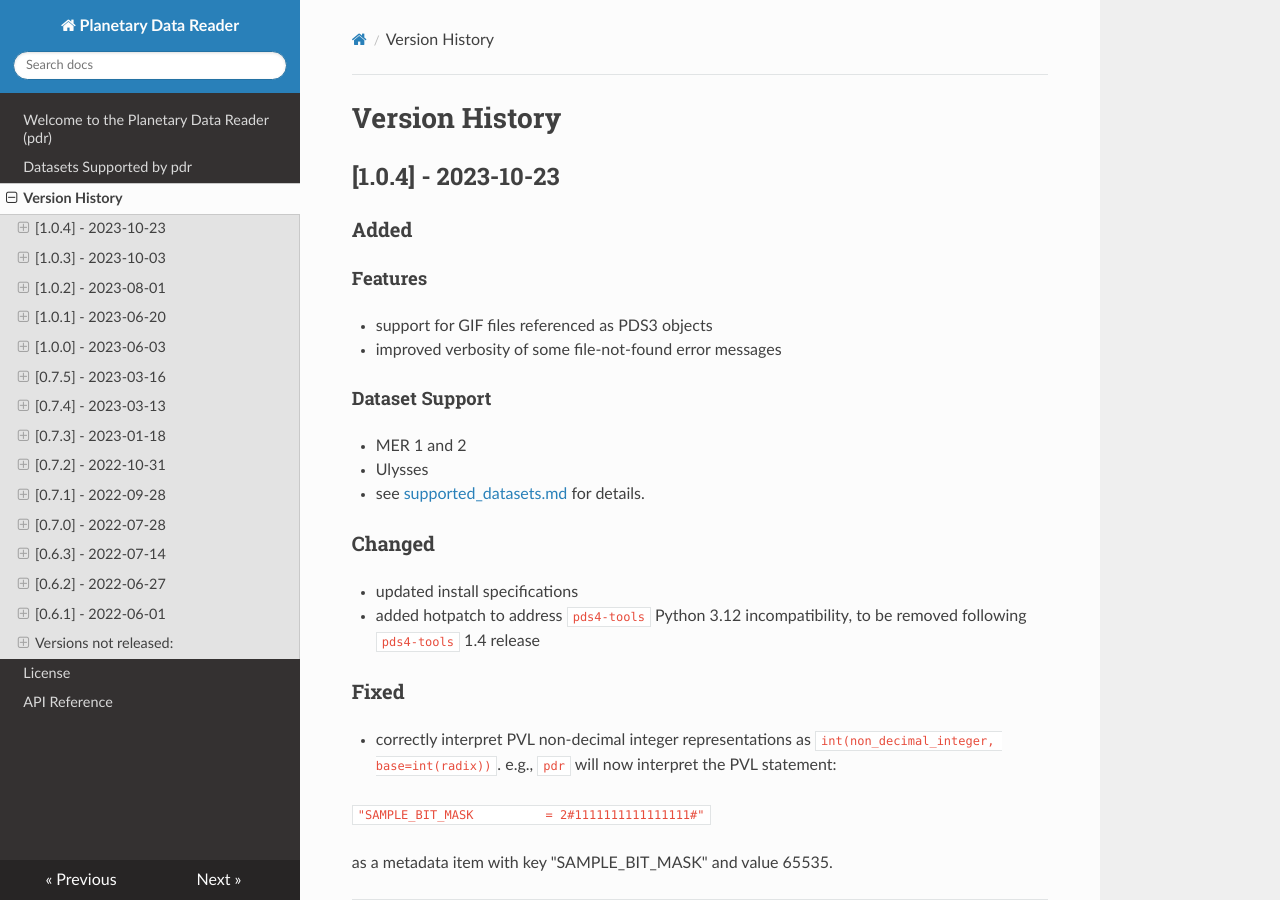
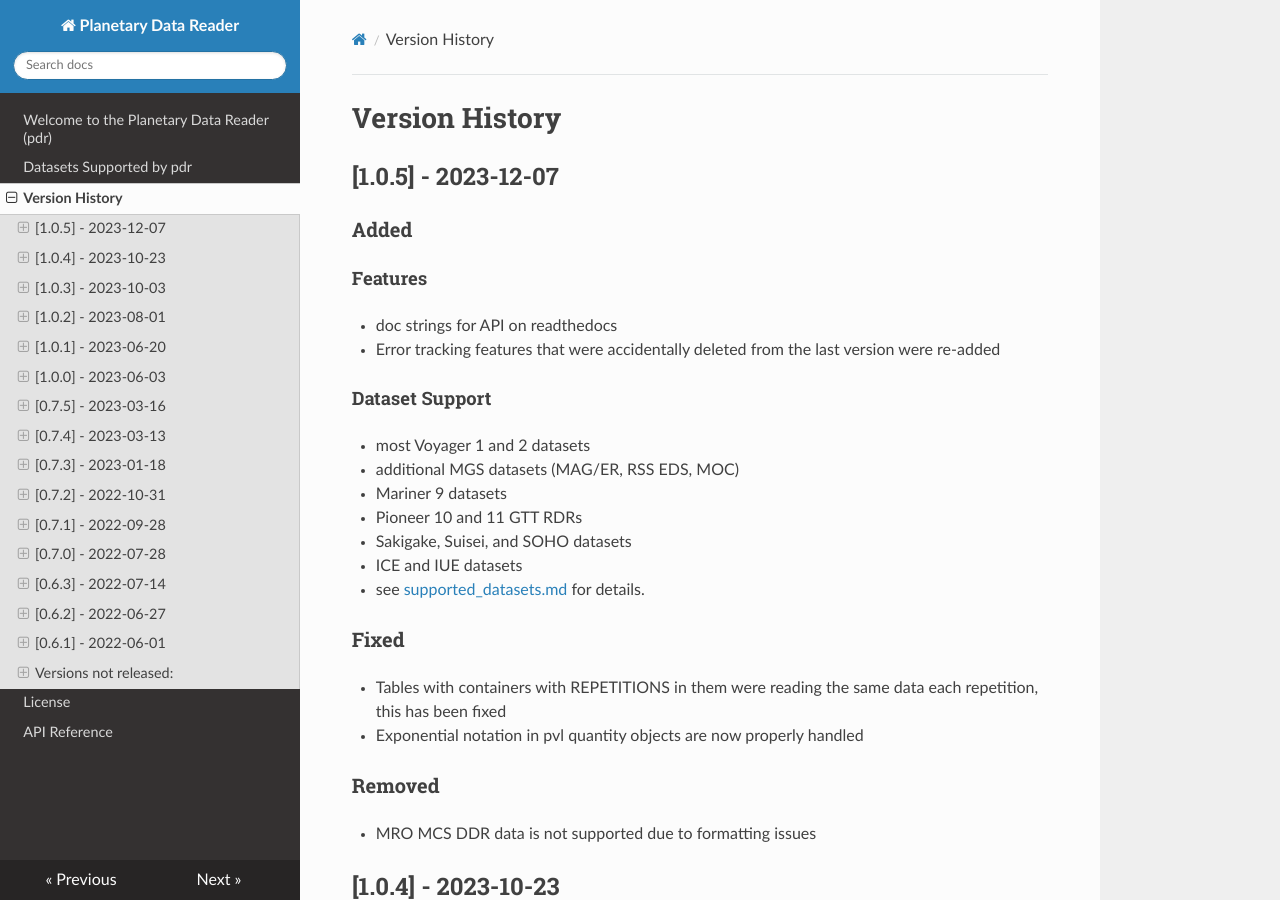
Before and after one commit to MillionConcepts/pdr, an MkDocs documentation site: the page built from docs/version_history.md, in a window 1280 px wide and 900 px high. Built offline with MkDocs 1.6.1, drawn with Linux system fonts in a browser that asks for light colours; nearby versions of some CDN libraries.

Commit message:
bump version number

```diff
--- a/docs/version_history.md
+++ b/docs/version_history.md
@@ -1,4 +1,25 @@
 # Version History
+## [1.0.5] - 2023-12-07
+### Added
+#### Features
+- doc strings for API on readthedocs
+- Error tracking features that were accidentally deleted from the last version were re-added
+#### Dataset Support
+- most Voyager 1 and 2 datasets
+- additional MGS datasets (MAG/ER, RSS EDS, MOC)
+- Mariner 9 datasets
+- Pioneer 10 and 11 GTT RDRs
+- Sakigake, Suisei, and SOHO datasets
+- ICE and IUE datasets
+- see [supported_datasets.md](https://github.com/MillionConcepts/pdr/blob/main/supported_datasets.md) for details.
+
+### Fixed
+- Tables with containers with REPETITIONS in them were reading the same data each repetition, this has been fixed
+- Exponential notation in pvl quantity objects are now properly handled
+
+### Removed
+- MRO MCS DDR data is not supported due to formatting issues
+
 ## [1.0.4] - 2023-10-23
 ### Added
 #### Features
--- a/pdr/__init__.py
+++ b/pdr/__init__.py
@@ -1,7 +1,7 @@
 import os.path as _osp
 from pdr.pdr import Data, Metadata
 
-__version__ = "1.0.4"
+__version__ = "1.0.5"
 
 pkg_dir = _osp.abspath(_osp.dirname(__file__))
 
--- a/setup.py
+++ b/setup.py
@@ -5,7 +5,7 @@ with open("README.md", "r", encoding="utf-8") as fh:
 
 setuptools.setup(
     name="pdr",
-    version="1.0.4",
+    version="1.0.5",
     author="Chase Million",
     author_email="chase@millionconcepts.com",
     description="Planetary Data Reader",
```
